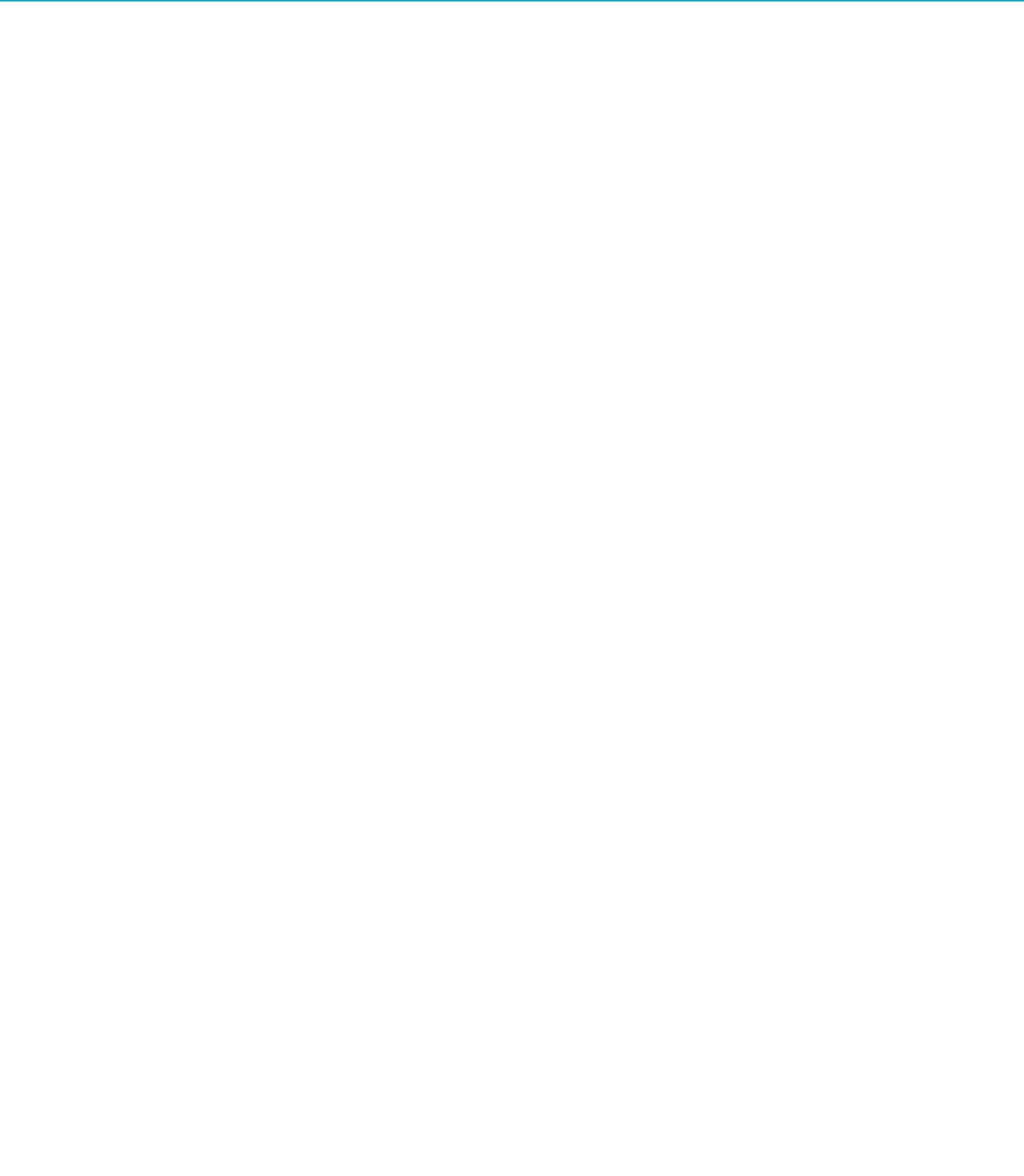
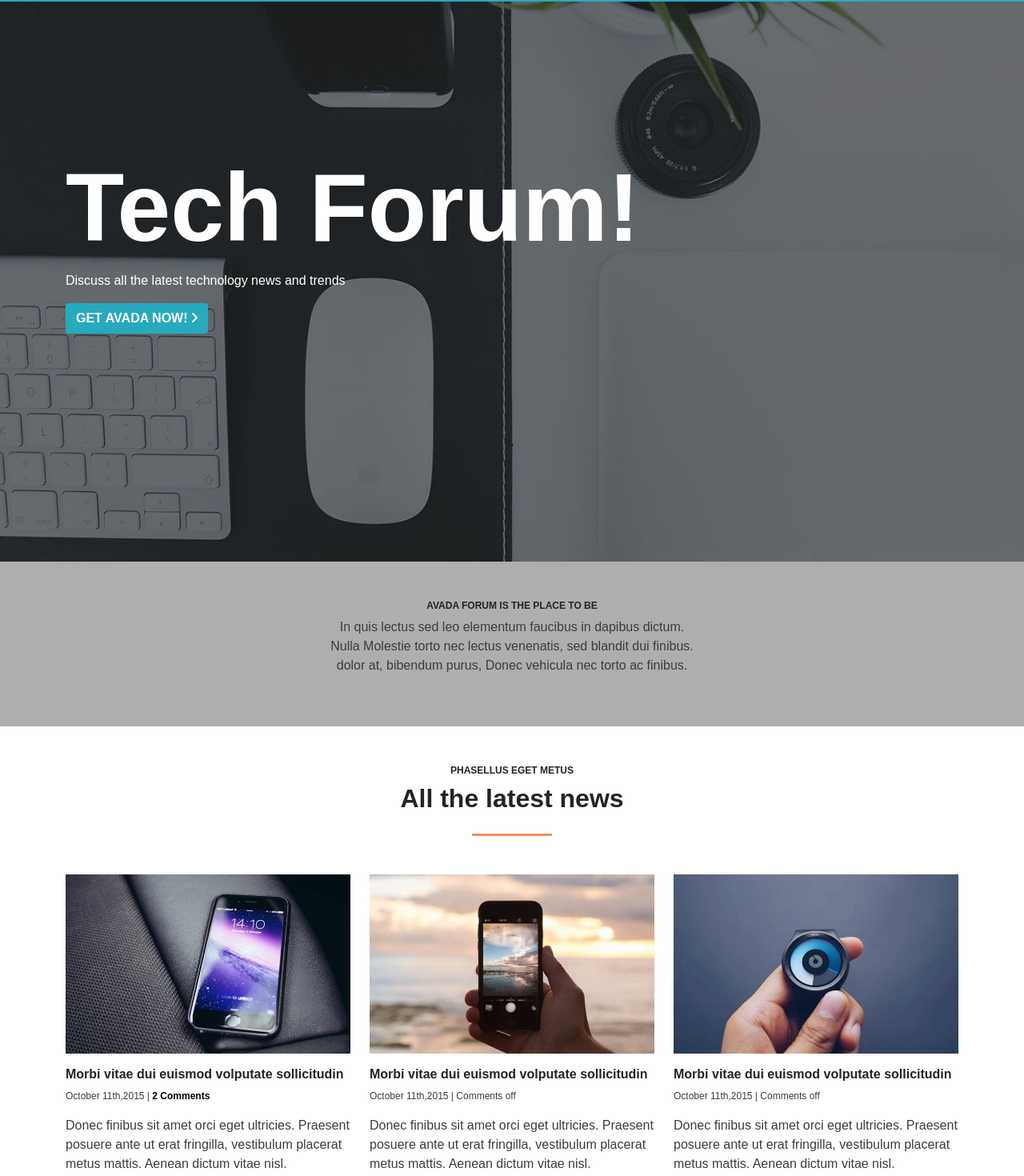
Before and after one commit to Penna92/proj-html-vuejs, a Vue app: page / in a window 1280 px wide. Shown: the part 98-1568 px from the top of the page at 80% size. Before the commit the page ends 800 px from the top, so only its background shows below. Built offline with nearby package versions, Linux system fonts and the light colour scheme.

Commit message:
Added Jumbotron and started main section latest news.

```diff
--- a/src/assets/styles/general.scss
+++ b/src/assets/styles/general.scss
@@ -4,6 +4,8 @@
 // FONTSOURCE
 // @import "~@fontsource/montserrat/index.css";
 // @import "~@fontsource/montserrat/700.css";
+// @import "~@fontsource/montserrat/800.css";
+// @import "~@fontsource/montserrat/900.css";
 
 //FONTAWESOME
 $fa-font-path: "./webfonts";
--- a/src/components/AppHeader.vue
+++ b/src/components/AppHeader.vue
@@ -1,5 +1,5 @@
 <template>
-  <div>
+  <div id="header">
     <div
       class="
         d-flex
@@ -50,10 +50,13 @@ export default {
 
 <style scoped lang="scss">
 @import "../assets/styles/variables.scss";
-div {
+#header {
+  position: fixed;
+  left: 0;
+  top: 0;
+  right: 0;
   height: 100px;
   background-color: $eastern-blue;
-}
   nav {
     height: 100%;
     line-height: 100px;
@@ -81,5 +84,9 @@ nav {
         }
       }
     }
+    button {
+      font-weight: bold;
+    }
+  }
 }
 </style>
--- a/src/components/AppJumbotron.vue
+++ b/src/components/AppJumbotron.vue
@@ -1,5 +1,18 @@
 <template>
-  <div></div>
+  <section
+    id="jumbotron"
+    class="text-white d-flex justify-content-center align-items-center"
+  >
+    <!-- MAIN JUMBOTRON TITLE -->
+    <div class="container">
+      <h1>Tech Forum!</h1>
+      <p>Discuss all the latest technology news and trends</p>
+      <button type="button" class="btn text-white">
+        GET AVADA NOW! <i class="fa-solid fa-angle-right"></i>
+      </button>
+    </div>
+    <!-- /MAIN JUMBOTRON TITLE -->
+  </section>
 </template>
 
 <script>
@@ -10,4 +23,20 @@ export default {
 
 <!-- Add "scoped" attribute to limit CSS to this component only -->
 <style scoped lang="scss">
+@import "../assets/styles/variables.scss";
+#jumbotron {
+  height: 100vh;
+  background: url("../assets/img/home_slider_bg.jpg") center center no-repeat;
+  background-size: cover;
+  div.container {
+    h1 {
+      font-size: 120px;
+      font-weight: 700;
+    }
+    button {
+      background-color: $eastern-blue;
+      font-weight: bold;
+    }
+  }
+}
 </style>
--- a/src/components/AppMain.vue
+++ b/src/components/AppMain.vue
@@ -1,5 +1,96 @@
 <template>
-  <div></div>
+  <div id="main">
+    <!-- JUMBOTRON GREY SUB-SECTION -->
+    <section
+      id="jumbotron-sub-section"
+      class="d-flex justify-content-center align-items-center"
+    >
+      <div
+        class="
+          d-flex
+          flex-column
+          justify-content-center
+          align-items-center
+          text-center
+          my-5
+        "
+      >
+        <h6>AVADA FORUM IS THE PLACE TO BE</h6>
+        <p>
+          In quis lectus sed leo elementum faucibus in dapibus dictum. <br />
+          Nulla Molestie torto nec lectus venenatis, sed blandit dui finibus.
+          <br />
+          dolor at, bibendum purus, Donec vehicula nec torto ac finibus.
+        </p>
+      </div>
+    </section>
+    <!-- /JUMBOTRON GREY SUB-SECTION -->
+
+    <!-- LATEST NEWS SECTION -->
+    <section
+      id="latest-news"
+      class="
+        container
+        d-flex
+        flex-column
+        justify-content-center
+        align-items-center
+        my-5
+      "
+    >
+      <h6>PHASELLUS EGET METUS</h6>
+      <h2>All the latest news</h2>
+      <div class="orange-line"></div>
+      <div class="row my-5">
+        <div class="col-12 col-md-6 col-lg-4 mb-3">
+          <img
+            class="img-fluid"
+            src="../assets/img/post_feat_img_25-700x441.jpg"
+            alt="Smartphone-1"
+          />
+          <h5 class="mt-3">Morbi vitae dui euismod volputate sollicitudin</h5>
+          <p class="article-date">
+            October 11th,2015 |
+            <span style="color: black; font-weight: bold">2 Comments</span>
+          </p>
+          <p>
+            Donec finibus sit amet orci eget ultricies. Praesent posuere ante ut
+            erat fringilla, vestibulum placerat metus mattis. Aenean dictum
+            vitae nisl.
+          </p>
+        </div>
+        <div class="col-12 col-md-6 col-lg-4 mb-3">
+          <img
+            class="img-fluid"
+            src="../assets/img/post_feat_img_24-700x441.jpg"
+            alt="Smartphone-2"
+          />
+          <h5 class="mt-3">Morbi vitae dui euismod volputate sollicitudin</h5>
+          <p class="article-date">October 11th,2015 | Comments off</p>
+          <p>
+            Donec finibus sit amet orci eget ultricies. Praesent posuere ante ut
+            erat fringilla, vestibulum placerat metus mattis. Aenean dictum
+            vitae nisl.
+          </p>
+        </div>
+        <div class="col-12 col-md-6 col-lg-4 mb-3">
+          <img
+            class="img-fluid"
+            src="../assets/img/post_feat_img_23-700x441.jpg"
+            alt="Smartwatch-3"
+          />
+          <h5 class="mt-3">Morbi vitae dui euismod volputate sollicitudin</h5>
+          <p class="article-date">October 11th,2015 | Comments off</p>
+          <p>
+            Donec finibus sit amet orci eget ultricies. Praesent posuere ante ut
+            erat fringilla, vestibulum placerat metus mattis. Aenean dictum
+            vitae nisl.
+          </p>
+        </div>
+      </div>
+    </section>
+    <!-- /LATEST NEWS SECTION -->
+  </div>
 </template>
 
 <script>
@@ -11,4 +102,29 @@ export default {
 <!-- Add "scoped" attribute to limit CSS to this component only -->
 <style scoped lang="scss">
 @import "../assets/styles/variables.scss";
+.article-date {
+  font-size: 12px;
+}
+.orange-line {
+  height: 20px;
+  width: 100px;
+  border-bottom: 3px solid $salmon;
+}
+h6 {
+  font-size: 12px;
+  font-weight: 700;
+}
+h5 {
+  font-size: 16px;
+  font-weight: 900;
+}
+h2 {
+  font-weight: 900;
+}
+p {
+  color: $cape-cod;
+}
+#jumbotron-sub-section {
+  background-color: $silver-chalice;
+}
 </style>
```
Lines whose indentation alone changed are shown as unchanged.
